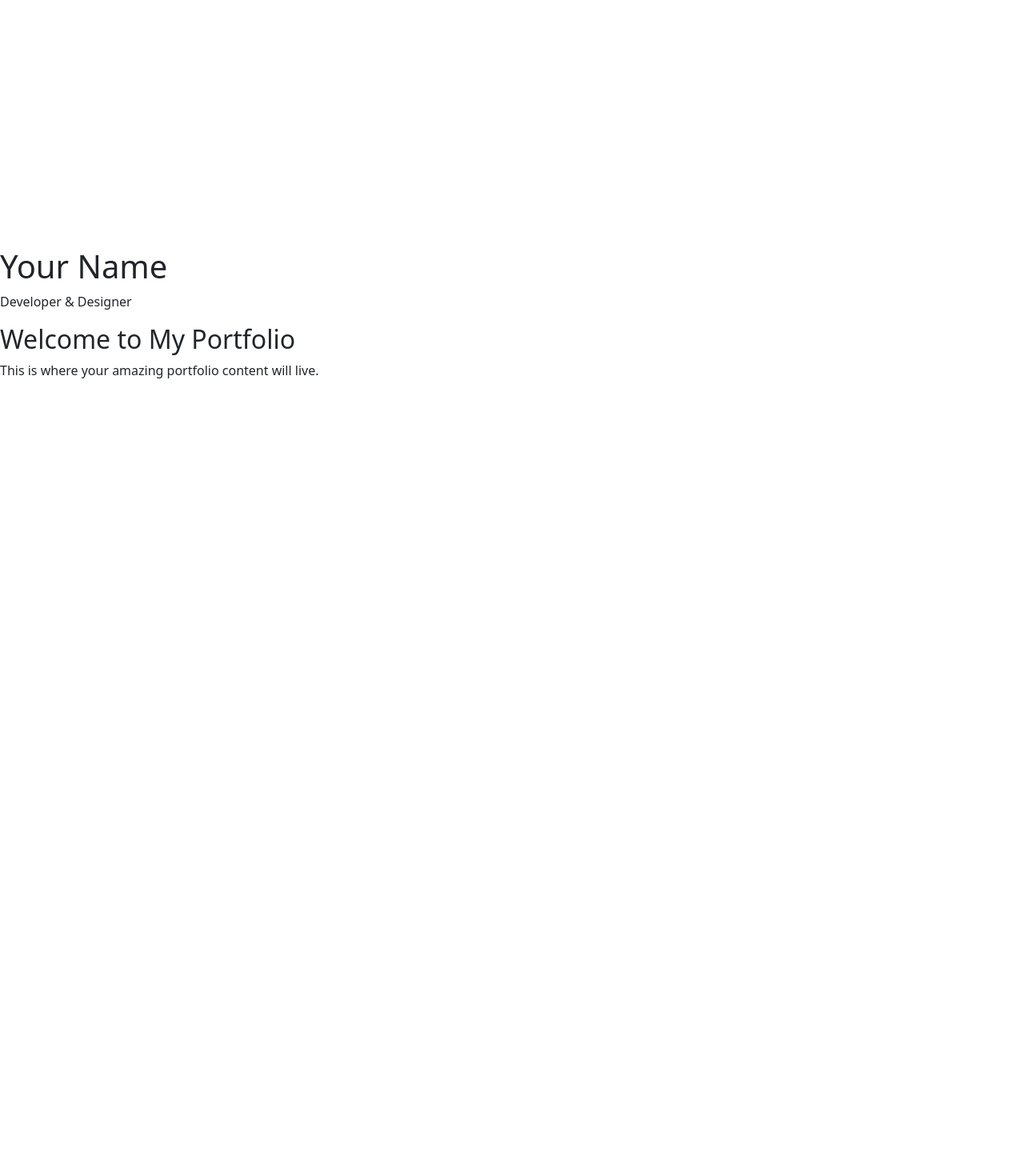
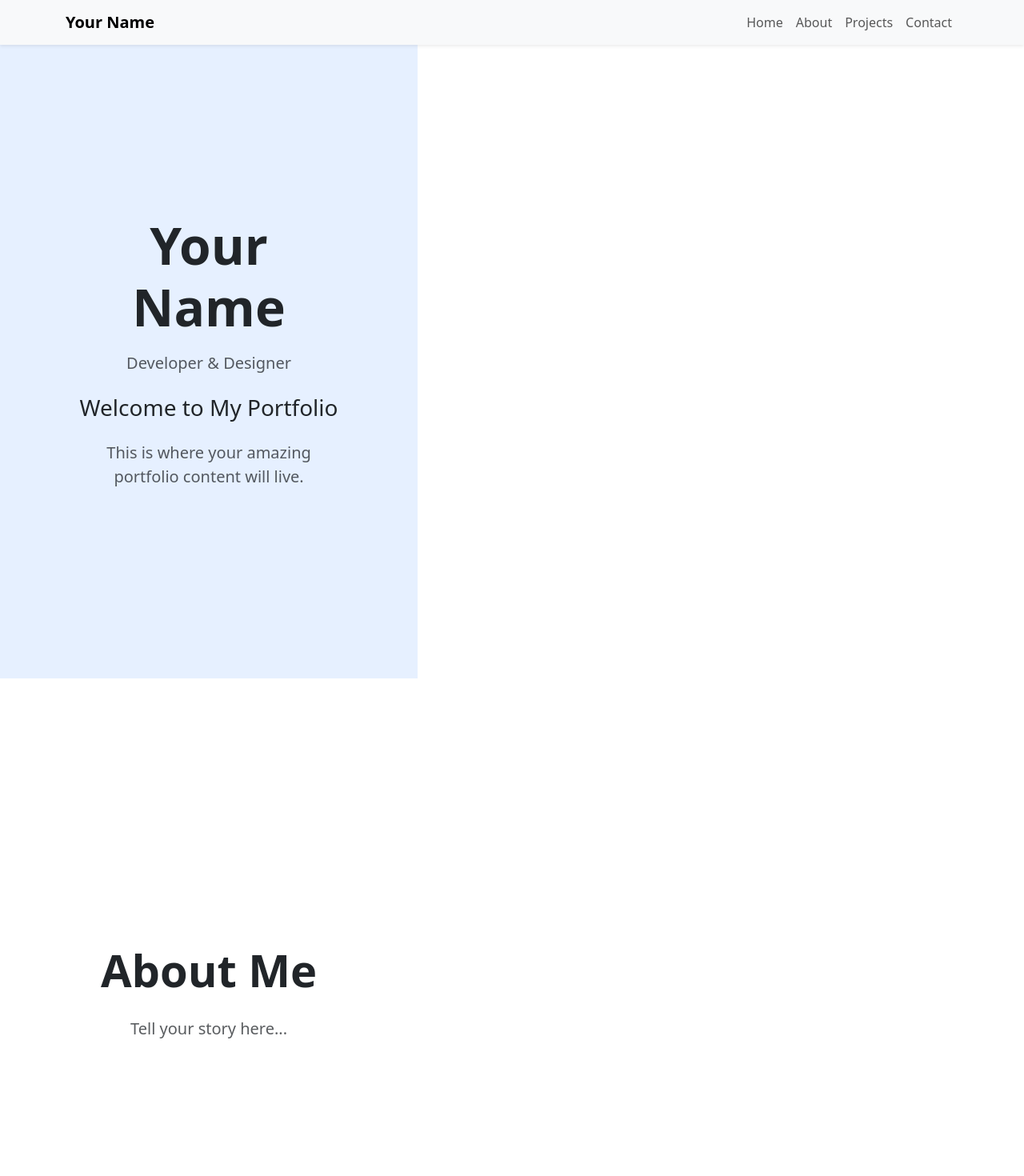
Before and after one commit to mistahoward/mistahoward.github.io, a Preact app in the folder frontend/: page / in a window 1280 px wide. Shown: the top 1470 px of the page at 80% size. Before the commit the page ends 800 px from the top, so only its background shows below. Built offline with nearby package versions, Linux system fonts and the light colour scheme; no server answers.

Commit message:
feat: basic scrolling & etc

```diff
--- a/frontend/src/app.tsx
+++ b/frontend/src/app.tsx
@@ -1,6 +1,7 @@
 import { useState } from "preact/hooks";
 import { AdminPanel } from "./components/AdminPanel";
 import { useKonamiCode } from "./utils/konami";
+import { Navbar } from "./components/Navbar";
 
 export const App = () => {
 	const [showAdmin, setShowAdmin] = useState(false);
@@ -9,19 +10,55 @@ export const App = () => {
 
 	return (
 		<>
-			<div className="app-container">
-				<header className="app-header">
-					<h1>Your Name</h1>
-					<p className="tagline">Developer & Designer</p>
-				</header>
+			<Navbar />
 
-				<main className="app-main">
-					<div className="welcome-section">
-						<h2>Welcome to My Portfolio</h2>
-						<p>This is where your amazing portfolio content will live.</p>
+			<main className="pt-5">
+				<section id="home" className="min-vh-100 d-flex align-items-center justify-content-center bg-primary bg-opacity-10">
+					<div className="container text-center">
+						<div className="row justify-content-center">
+							<div className="col-lg-8">
+								<h1 className="display-3 fw-bold mb-3">Your Name</h1>
+								<p className="lead text-muted mb-4">Developer & Designer</p>
+								<h2 className="h3 mb-4">Welcome to My Portfolio</h2>
+								<p className="fs-5 text-muted">This is where your amazing portfolio content will live.</p>
+							</div>
+						</div>
 					</div>
-				</main>
-			</div>
+				</section>
+
+				<section id="about" className="min-vh-100 d-flex align-items-center justify-content-center">
+					<div className="container">
+						<div className="row justify-content-center">
+							<div className="col-lg-8 text-center">
+								<h2 className="display-4 fw-bold mb-4">About Me</h2>
+								<p className="fs-5 text-muted">Tell your story here...</p>
+							</div>
+						</div>
+					</div>
+				</section>
+
+				<section id="projects" className="min-vh-100 d-flex align-items-center justify-content-center bg-light">
+					<div className="container">
+						<div className="row justify-content-center">
+							<div className="col-lg-8 text-center">
+								<h2 className="display-4 fw-bold mb-4">Projects</h2>
+								<p className="fs-5 text-muted">Showcase your work here...</p>
+							</div>
+						</div>
+					</div>
+				</section>
+
+				<section id="contact" className="min-vh-100 d-flex align-items-center justify-content-center">
+					<div className="container">
+						<div className="row justify-content-center">
+							<div className="col-lg-8 text-center">
+								<h2 className="display-4 fw-bold mb-4">Contact</h2>
+								<p className="fs-5 text-muted">Get in touch...</p>
+							</div>
+						</div>
+					</div>
+				</section>
+			</main>
 
 			<AdminPanel isVisible={showAdmin} onClose={() => setShowAdmin(false)} />
 		</>
--- /dev/null
+++ b/frontend/src/components/Navbar.tsx
@@ -0,0 +1,56 @@
+import { useState } from "preact/hooks";
+import type { NavItem } from "../types/navbar.types";
+
+const navItems: NavItem[] = [
+	{ id: "home", label: "Home" },
+	{ id: "about", label: "About" },
+	{ id: "projects", label: "Projects" },
+	{ id: "contact", label: "Contact" },
+];
+
+export const Navbar = () => {
+	const [isMenuOpen, setIsMenuOpen] = useState(false);
+
+	const scrollToSection = (sectionId: string) => {
+		const element = document.getElementById(sectionId);
+		if (element)
+			element.scrollIntoView({
+				behavior: "smooth",
+				block: "start",
+			});
+		setIsMenuOpen(false);
+	};
+
+	return (
+		<nav className="navbar navbar-expand-lg navbar-light bg-light fixed-top shadow-sm">
+			<div className="container">
+				<a className="navbar-brand fw-bold" href="#">
+					Your Name
+				</a>
+
+				<button
+					className="navbar-toggler"
+					type="button"
+					onClick={() => setIsMenuOpen(!isMenuOpen)}
+					aria-controls="navbarNav"
+					aria-expanded={isMenuOpen}
+					aria-label="Toggle navigation"
+				>
+					<span className="navbar-toggler-icon"></span>
+				</button>
+
+				<div className={`collapse navbar-collapse ${isMenuOpen ? "show" : ""}`} id="navbarNav">
+					<ul className="navbar-nav ms-auto">
+						{navItems.map(item => (
+							<li key={item.id} className="nav-item">
+								<button className="nav-link btn btn-link" onClick={() => scrollToSection(item.id)}>
+									{item.label}
+								</button>
+							</li>
+						))}
+					</ul>
+				</div>
+			</div>
+		</nav>
+	);
+};
--- /dev/null
+++ b/frontend/src/types/navbar.types.ts
@@ -0,0 +1,4 @@
+export interface NavItem {
+	id: string;
+	label: string;
+};
```
Also changed, not shown: frontend/src/main.tsx (+5 -4 lines).
